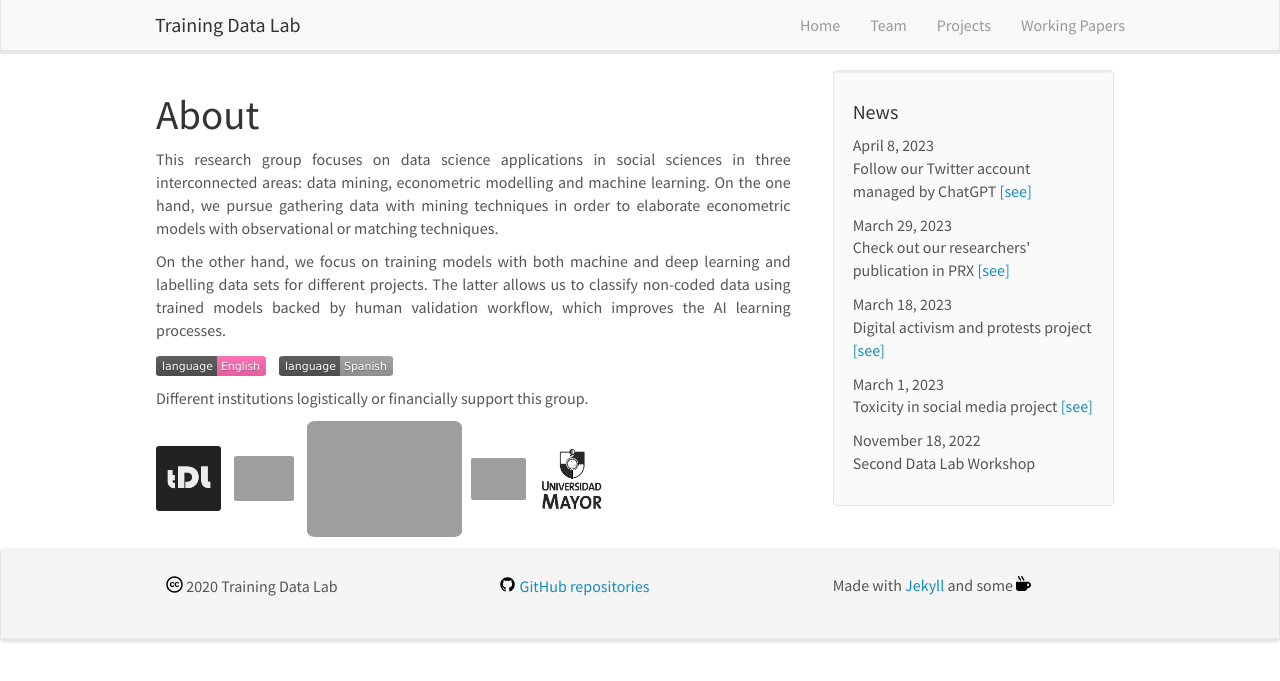
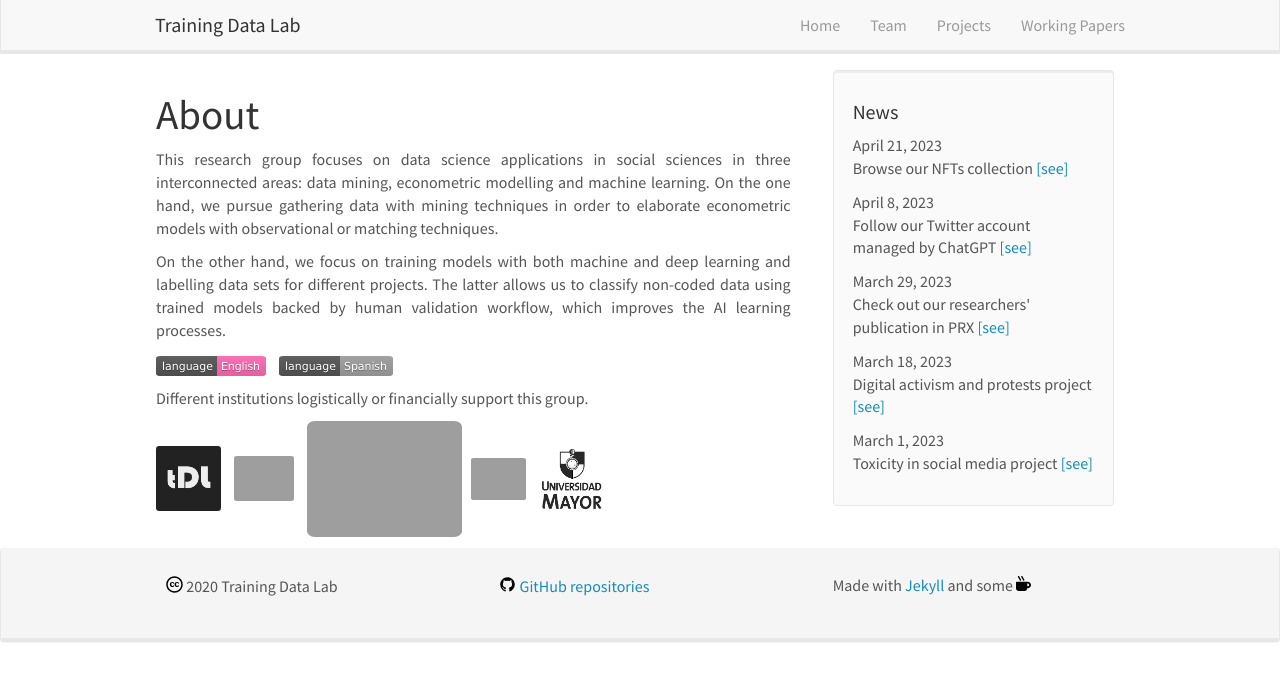
Before and after one commit to training-datalab/old-training-datalab.com, a Jekyll site: the page built from _pages/home.md, in a window 1280 px wide. Shown: the top 681 px of the page. Built offline with Jekyll 4.4.1, drawn with Linux system fonts in a browser that asks for light colours; nearby versions of some CDN libraries.

Commit message:
Update news.yml

```diff
--- a/_data/news.yml
+++ b/_data/news.yml
@@ -1,3 +1,7 @@
+- date: April 21, 2023
+  headline: "Browse our NFTs collection"
+  newslink: <a href="https://opensea.io/collection/tdatalab" target="_blank">[see]</a>
+
 - date: April 8, 2023
   headline: "Follow our Twitter account managed by ChatGPT"
   newslink: <a href="https://twitter.com/tDataLab" target="_blank">[see]</a>
@@ -13,7 +17,3 @@
 - date: March 1, 2023
   headline: "Toxicity in social media project"
   newslink: <a href="/projects/toxicity-in-audiences-journalistic-interactions-in-crises">[see]</a>
-
-- date: November 18, 2022
-  headline: "Second Data Lab Workshop"
-  newslink:
```
